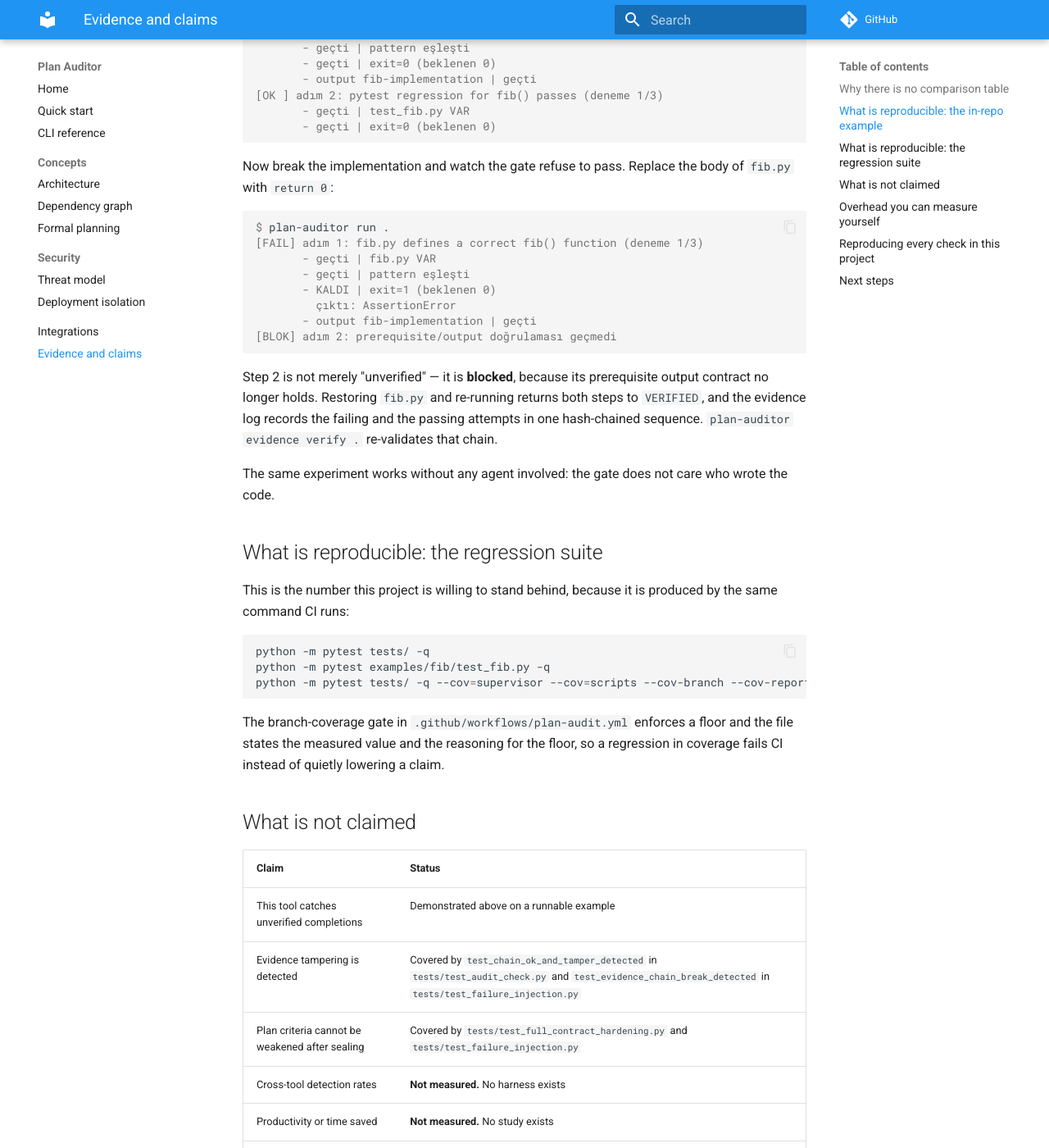
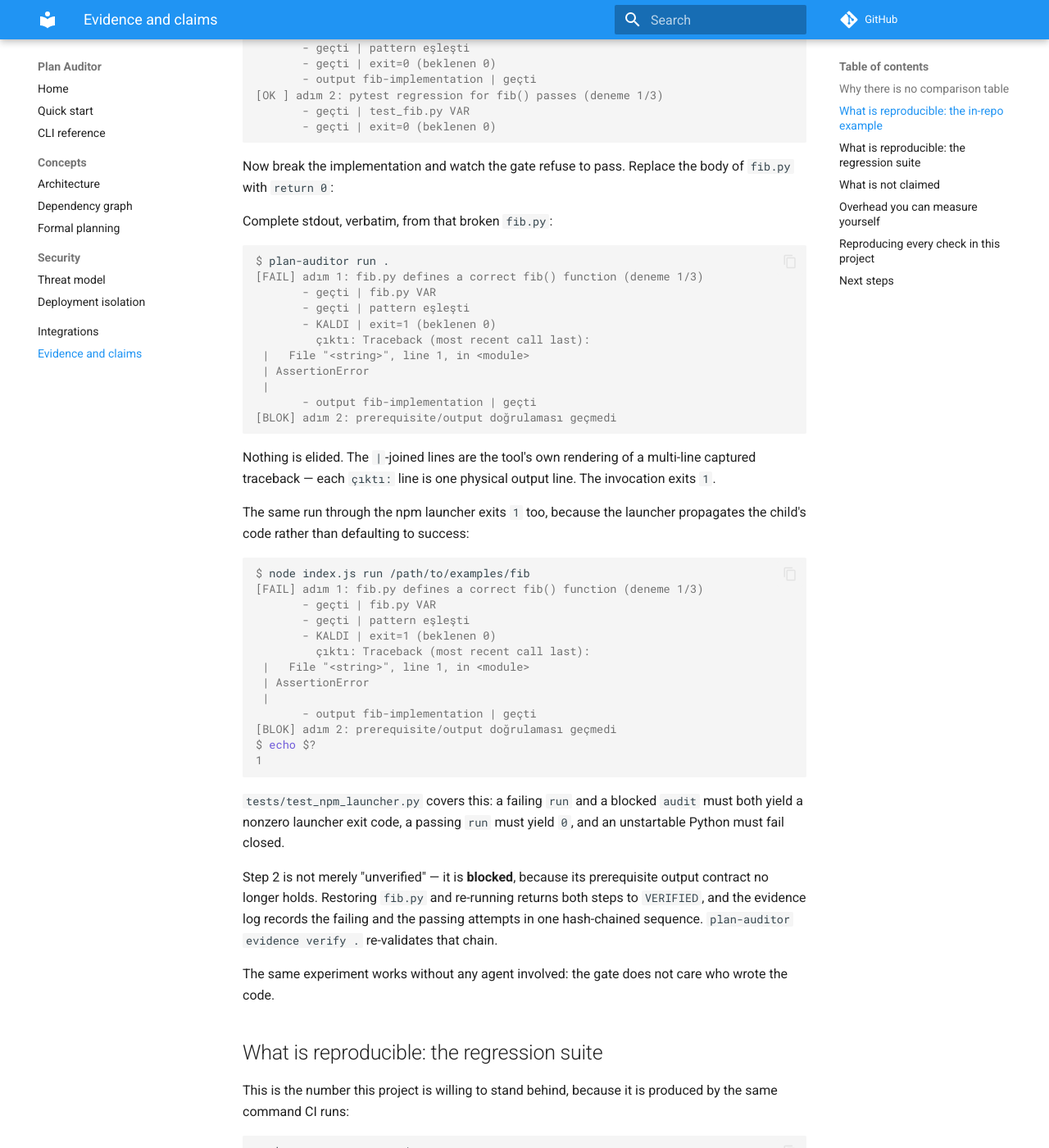
Before and after one commit to Furox-Art/plan-auditor, an MkDocs documentation site: the page built from docs/benchmark.md, in a window 1280 px wide and 1400 px high, scrolled down 1192 px. Shown: the whole window at 82% size. Built offline with MkDocs 1.6.1 and Material for MkDocs 9.7.7, drawn with Linux system fonts in a browser that asks for light colours; comment, search, counter and statistics services are not loaded.

Commit message:
fix: propagate the verifier's exit code through the npm launcher
index.js spawned `python -m supervisor.cli` and returned without ever reading
the result, so `npx plan-auditor audit .` exited 0 even when the audit printed
`"outcome": "FAIL"`. A failing gate could pass through the npm entry point,
which is the exact failure mode this project exists to prevent.

- index.js now handles `close` with
  `process.exit(code === null ? FAILURE_EXIT_CODE : code)` and handles `error`
  by exiting nonzero, so an unstartable interpreter also fails closed.
- tests/test_npm_launcher.py covers both directions: a failing `run` and a
  blocked `audit` must yield nonzero, a passing `run` must yield 0, and an
  empty PATH (spawn failure) must yield nonzero. The failure cases were
  confirmed to fail against the previous launcher.

Documentation transcripts, which had collapsed the tool's multi-line traceback
into one `çıktı:` line:

- README, docs/quickstart.md and docs/cli.md now reproduce the real
  `|`-joined output line for line and state that nothing is elided.
- docs/benchmark.md no longer shows a bare `çıktı: AssertionError`; it shows
  the full traceback plus the equivalent launcher invocation and its exit code.
- tests/test_doc_transcripts.py regenerates the output from a real failing run
  and a real broken fib, then asserts every documented line was emitted.

npm packaging:

- Added a minimal .npmignore and `!**/__pycache__` / `!**/*.py[cod]`
  negation patterns. The `files` allowlist re-includes whole directories, so
  `__pycache__` was still being packed; `npm pack --dry-run` now reports 59
  entries / ~134 KB with zero `__pycache__`, `.venv`, or `site-packages`
  paths, down from 18502 entries / 29.1 MB.
- tests/test_docs_metadata.py asserts the tarball rules and that no ignore rule
  excludes a directory the launcher needs at runtime.

No behavioural change to the Python supervisor; verification layers untouched.

````diff
--- a/docs/benchmark.md
+++ b/docs/benchmark.md
@@ -65,16 +65,48 @@ $ plan-auditor run .
 Now break the implementation and watch the gate refuse to pass. Replace the body of
 `fib.py` with `return 0`:
 
+Complete stdout, verbatim, from that broken `fib.py`:
+
 ```console
 $ plan-auditor run .
 [FAIL] adım 1: fib.py defines a correct fib() function (deneme 1/3)
        - geçti | fib.py VAR
        - geçti | pattern eşleşti
        - KALDI | exit=1 (beklenen 0)
-         çıktı: AssertionError
+         çıktı: Traceback (most recent call last):
+ |   File "<string>", line 1, in <module>
+ | AssertionError
+ |
        - output fib-implementation | geçti
 [BLOK] adım 2: prerequisite/output doğrulaması geçmedi
 ```
+
+Nothing is elided. The `|`-joined lines are the tool's own rendering of a
+multi-line captured traceback — each `çıktı:` line is one physical output line.
+The invocation exits `1`.
+
+The same run through the npm launcher exits `1` too, because the launcher
+propagates the child's code rather than defaulting to success:
+
+```console
+$ node index.js run /path/to/examples/fib
+[FAIL] adım 1: fib.py defines a correct fib() function (deneme 1/3)
+       - geçti | fib.py VAR
+       - geçti | pattern eşleşti
+       - KALDI | exit=1 (beklenen 0)
+         çıktı: Traceback (most recent call last):
+ |   File "<string>", line 1, in <module>
+ | AssertionError
+ |
+       - output fib-implementation | geçti
+[BLOK] adım 2: prerequisite/output doğrulaması geçmedi
+$ echo $?
+1
+```
+
+`tests/test_npm_launcher.py` covers this: a failing `run` and a blocked `audit`
+must both yield a nonzero launcher exit code, a passing `run` must yield `0`, and
+an unstartable Python must fail closed.
 
 Step 2 is not merely "unverified" — it is **blocked**, because its prerequisite
 output contract no longer holds. Restoring `fib.py` and re-running returns both
--- a/package.json
+++ b/package.json
@@ -19,7 +19,9 @@
     "README.md",
     "CHANGELOG.md",
     "SECURITY.md",
-    "LICENSE"
+    "LICENSE",
+    "!**/__pycache__",
+    "!**/*.py[cod]"
   ],
   "scripts": {
     "test": "node --check index.js && node --check bin/plan-auditor.js"
````
Also changed, not shown: CHANGELOG.md (+8 -1 lines), README.md (+14 -2 lines), docs/cli.md (+22 -2 lines), docs/quickstart.md (+27 -1 lines), index.js (+12 -1 lines), 4 other files.
